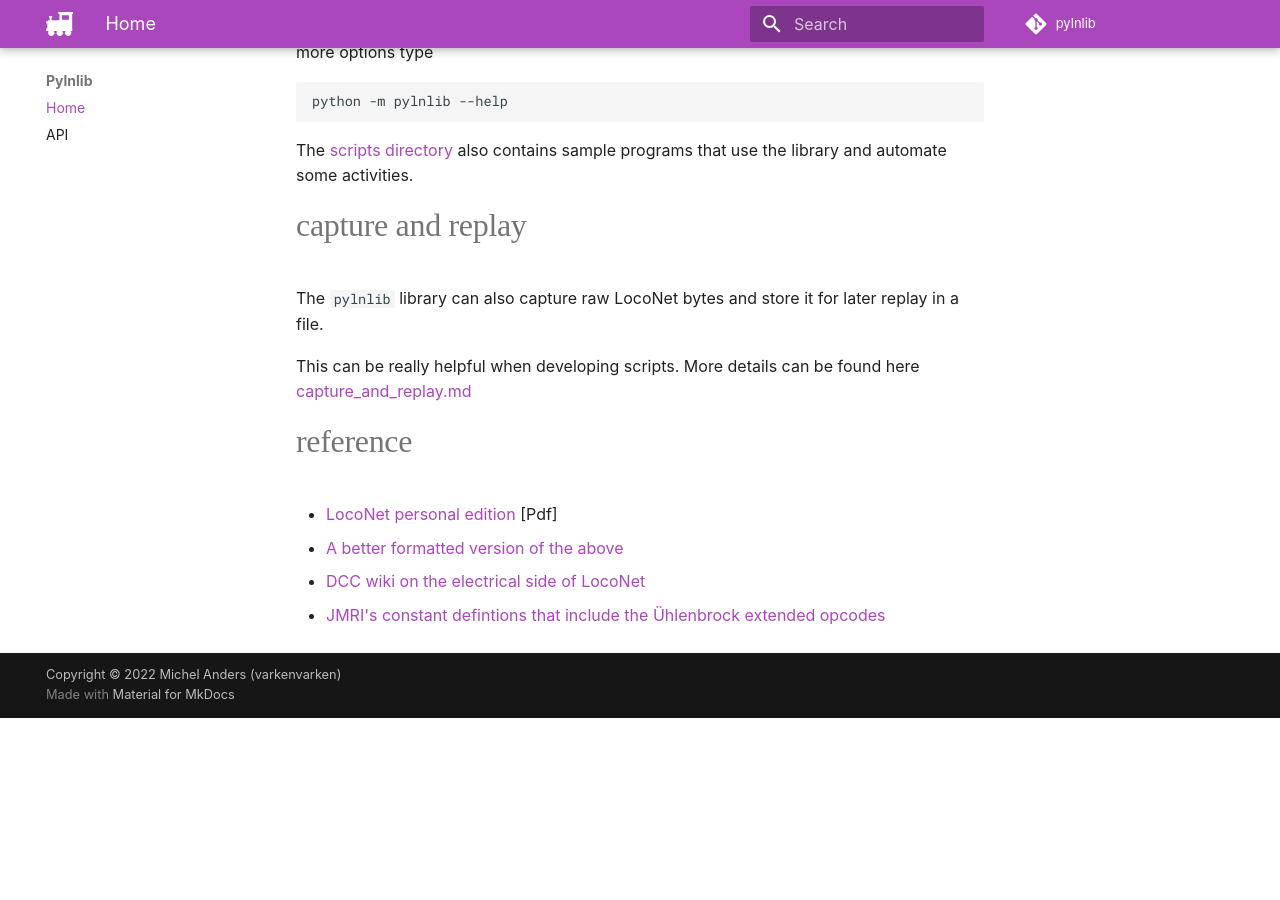
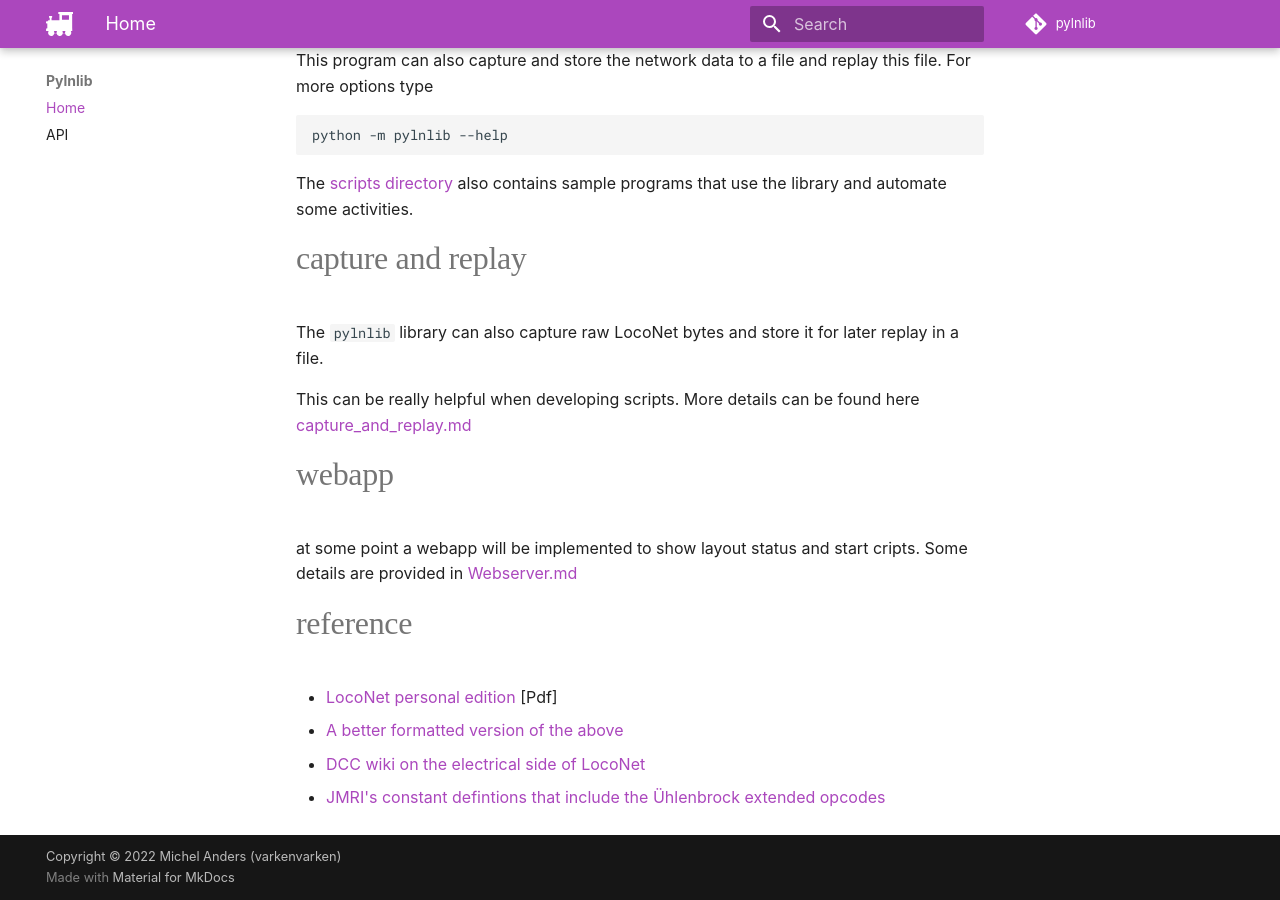
Before and after one commit to varkenvarken/pylnlib, an MkDocs documentation site: the page built from documentation/README.md, in a window 1280 px wide and 900 px high, scrolled down 4752 px. Built offline with MkDocs 1.6.1 and Material for MkDocs 9.7.7, drawn with Linux system fonts in a browser that asks for light colours; some web fonts are replaced; comment, search, counter and statistics services are not loaded; before the commit the page ends 5470 px from its top, so only the background shows below that.

Commit message:
Update README.md

```diff
--- a/documentation/README.md
+++ b/documentation/README.md
@@ -13,6 +13,7 @@ A python library to monitor LocoNet traffic on a usb/serial bus.
 - [installation](#installation)
 - [example programs](#example-programs)
 - [capture and replay](#capture-and-replay)
+- [webapp](#webapp)
 - [reference](#reference)
 # intro
 I am automating my layout with several [Digikeijs](https://www.digikeijs.com) components ([DR5000](https://www.digikeijs.com/en/digital-model-railway-accessories/command-stations.html), [DR4024](https://www.digikeijs.com/en/dr4024-4-channel-servodecoder-with-4-additional-switching-outputs.html), [DR4088CS](https://www.digikeijs.com/en/dr4088cs-16-channel-feedback-module-s88n.html)) and I want to be able to script part of the running operation.
@@ -115,6 +116,11 @@ The `pylnlib` library can also capture raw LocoNet bytes and store it for later
 
 This can be really helpful when developing scripts. More details can be found here [capture_and_replay.md](capture_and_replay.md)
 
+# webapp
+
+at some point a webapp will be implemented to show layout status and start cripts.
+Some details are provided in [Webserver.md](Webserver.md)
+
 # reference
 
 - [LocoNet personal edition](https://www.digitrax.com/support/loconet/loconetpersonaledition.pdf) [Pdf]
```
